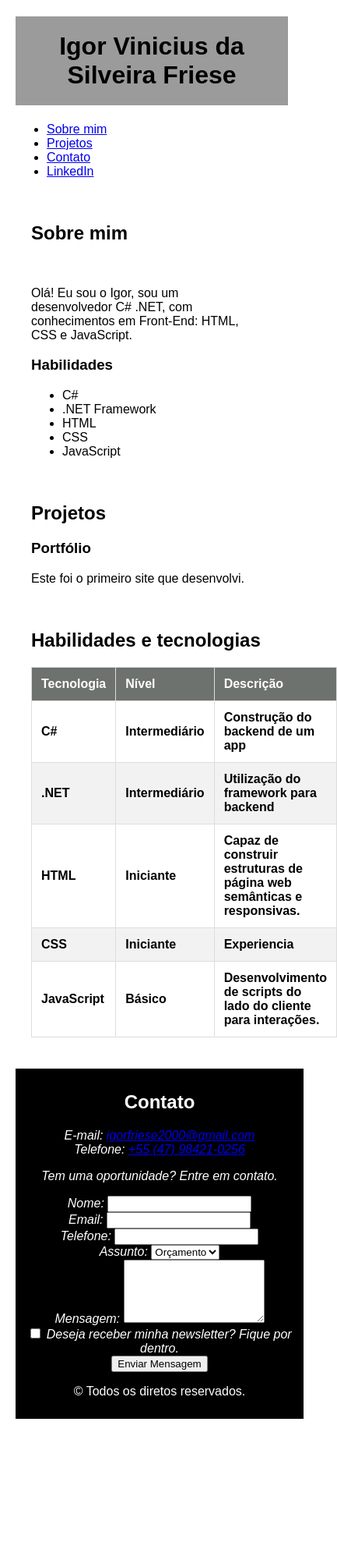
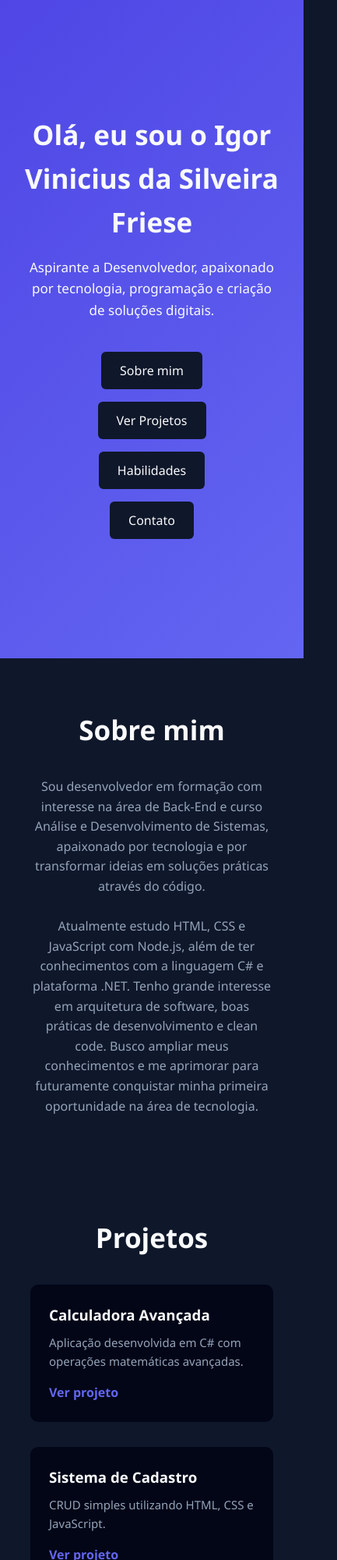
Before and after one commit to igorfriese/Portfolio, a plain HTML site: page index.html in a window 390 px wide. Shown: the top 2000 px of the page at 78% size, 433 px wide, since content can reach past the window. Before the commit the page ends 1839 px from the top, so only its background shows below. Drawn offline with Linux system fonts and the light colour scheme.

Commit message:
Introdução do JS, CSS Grid Layout, Box Model e FlexBox

```diff
--- a/index.html
+++ b/index.html
@@ -1,155 +1,120 @@
-<!DOCTYPE html>
-<html lang="pt-br">
+<!doctype html>
+<html lang="pt-BR">
   <head>
-    <meta charset="UTF-8">
-    <meta name="viewport" content="width=device-width, initial-scale=1.0">
-    <title>Portfólio - Igor Friese</title>
-    <link rel="stylesheet" href="style.css">
+    <meta charset="UTF-8" />
+    <meta name="viewport" content="width=device-width, initial-scale=1.0" />
+    <title>Meu Portfólio | Desenvolvedor</title>
+    <link rel="stylesheet" href="style.css" />
   </head>
   <body>
     <header>
-        <h1 class="titulo">Igor Vinicius da Silveira Friese</h1>
-        <nav>
-            <ul>
-                <li><a href="#sobre">Sobre mim</a></li>
-                <li><a href="#projetos">Projetos</a></li>
-                <li><a href="#contato">Contato</a></li>
-                <li><a href="https://www.linkedin.com/in/igorfriese/" target="_blank">LinkedIn</a></li>
-            </ul>
-        </nav>
+      <h1>Olá, eu sou o Igor Vinicius da Silveira Friese</h1>
+      <p>
+        Aspirante a Desenvolvedor, apaixonado por tecnologia, programação e
+        criação de soluções digitais.
+      </p>
+      <button class="btn" onclick="scrollToSection('sobre')">Sobre mim</button>
+      <button class="btn" onclick="scrollToSection('projetos')">
+        Ver Projetos
+      </button>
+      <button class="btn" onclick="scrollToSection('habilidades')">
+        Habilidades
+      </button>
+      <button class="btn" onclick="scrollToSection('contato')">Contato</button>
     </header>
 
-    <main>
     <section id="sobre">
       <h2>Sobre mim</h2>
-
-            <img src="" alt="">
-
-            <article>
-                <p>
-                    Olá! Eu sou o Igor, sou um desenvolvedor C# .NET, com conhecimentos em Front-End: HTML, CSS e JavaScript.
+      <p id="sobreMim">
+        Sou desenvolvedor em formação com interesse na área de Back-End e curso
+        Análise e Desenvolvimento de Sistemas, apaixonado por tecnologia e por
+        transformar ideias em soluções práticas através do código.
+        <br /><br />
+        Atualmente estudo HTML, CSS e JavaScript com Node.js, além de ter
+        conhecimentos com a linguagem C# e plataforma .NET. Tenho grande
+        interesse em arquitetura de software, boas práticas de desenvolvimento e
+        clean code. Busco ampliar meus conhecimentos e me aprimorar para
+        futuramente conquistar minha primeira oportunidade na área de
+        tecnologia.
       </p>
-            </article>
-
-            <aside>
-                <h3>Habilidades</h3>
-                <ul>
-                    <li>C#</li>
-                    <li>.NET Framework</li>
-                    <li>HTML</li>
-                    <li>CSS</li>
-                    <li>JavaScript</li>
-                </ul>
-            </aside>
     </section>
 
-        <section id="projeto">
+    <section id="projetos">
       <h2>Projetos</h2>
-            <article>
-                <h3>Portfólio</h3>
+      <div class="projects">
+        <div class="card">
+          <h3>Calculadora Avançada</h3>
           <p>
-                    Este foi o primeiro site que desenvolvi.
+            Aplicação desenvolvida em C# com operações matemáticas avançadas.
           </p>
-            </article>
+          <a href="#">Ver projeto</a>
+        </div>
+        <div class="card">
+          <h3>Sistema de Cadastro</h3>
+          <p>CRUD simples utilizando HTML, CSS e JavaScript.</p>
+          <a href="#">Ver projeto</a>
+        </div>
+        <div class="card">
+          <h3>Landing Page</h3>
+          <p>Página responsiva focada em conversão e design moderno.</p>
+          <a href="#">Ver projeto</a>
+        </div>
+      </div>
     </section>
 
     <section id="habilidades">
+      <h2>Habilidades</h2>
+      <div class="skills">
+        <div class="skill">HTML</div>
+        <div class="skill">CSS</div>
+        <div class="skill">JavaScript</div>
+        <div class="skill">Node.js</div>
+        <div class="skill">C#</div>
+        <div class="skill">.NET</div>
+        <div class="skill">SQL</div>
+        <div class="skill">GitHub</div>
+        <div class="skill">Padrão MVC</div>
+      </div>
+    </section>
 
-            <h2>Habilidades e tecnologias</h2>
+    <section id="contato">
+      <h2>Contato</h2>
+      <div class="contact">
+        <p>
+          Estou aberto a oportunidades de estágio e projetos na área de
+          desenvolvimento. Entre em contato:
+        </p>
 
-            <table class="tabela">
-
-                <thead>
-                    <tr>
-                        <th>Tecnologia</th>
-                        <th>Nível</th>
-                        <th>Descrição</th>
-                    </tr>
-                </thead>
-
-                <tbody>
-                    <tr>
-                        <td>C#</td>
-                        <td>Intermediário</td>
-                        <td>Construção do backend de um app</td>
-                    </tr>
-
-                    <tr>
-                        <td>.NET</td>
-                        <td>Intermediário</td>
-                        <td>Utilização do framework para backend</td>
-                    </tr>
-
-                    <tr>
-                        <td>HTML</td>
-                        <td>Iniciante</td>
-                        <td>Capaz de construir estruturas de página web semânticas e responsivas.</td>
-                    </tr>
-
-                    <tr>
-                        <td>CSS</td>
-                        <td>Iniciante</td>
-                        <td>Experiencia</td>
-                    </tr>
-
-                    <tr>
-                        <td>JavaScript</td>
-                        <td>Básico</td>
-                        <td>Desenvolvimento de scripts do lado do cliente para interações.</td>
-                    </tr>
-
-                </tbody>
-
-            </table>
-
+        <div class="contact-links">
+          <p>
+            💼 LinkedIn:
+            <a href="https://www.linkedin.com/in/igorfriese" target="_blank"
+              >linkedin.com/in/igorfriese</a
+            >
+          </p>
+          <p>
+            💻 GitHub:
+            <a href="https://github.com/igorfriese" target="_blank"
+              >github.com/igorfriese</a
+            >
+          </p>
+          <p>
+            📧 Email:
+            <a href="mailto:igorfriese2000@gmail.com"
+              >igorfriese2000@gmail.com</a
+            >
+          </p>
+          <p>
+            📱 Telefone:
+            <a href="tel:+5547984210256">+55 (47) 98421-0256</a>
+          </p>
+        </div>
+      </div>
     </section>
-    </main>
 
     <footer>
-        <section id="contato">
-            <h2>Contato</h2>
-
-            <address>
-                E-mail: <a href="mailto:igorfriese2000@gmail.com">igorfriese2000@gmail.com</a> <br>
-                Telefone: <a href="tel:+5547984210256">+55 (47) 98421-0256</a>
-
-            <p>Tem uma oportunidade? Entre em contato.</p>
-
-            <form action="">
-
-                <label for="nome">Nome: </label>
-                <input type="text" id="nome" name="nome" required> <br>
-
-                <label for="email">Email: </label>
-                <input type="email" id="email" name="email" required> <br>
-
-                <label for="telefone">Telefone: </label>
-                <input type="tel" id="telefone" name="telefone" required> <br>
-
-                <label for="assunto">Assunto: </label>
-                <select name="assunto" id="assunto">
-                    <option value="orcamento">Orçamento</option>
-                    <option value="duvida">Dúvida</option>
-                    <option value="outro">Outro</option>
-                </select>
-
-                <br>
-
-                <label for="mensagem">Mensagem: </label>
-                <textarea name="mensagem" id="mensagem" cols="20" rows="5" required></textarea> <br>
-
-                <input type="checkbox" id="inscricao" name="inscricao">
-                <label for="inscricao">Deseja receber minha newsletter? Fique por dentro.</label>
-
-                <br>
-
-                <input type="submit" value="Enviar Mensagem">
-
-            </form>
-
-        </section>
-        <p>&copy; Todos os diretos reservados.</p>
+      <p>© 2026 - Desenvolvido por Igor Friese</p>
     </footer>
-
+    <script src="script.js"></script>
   </body>
 </html>
--- /dev/null
+++ b/script.js
@@ -0,0 +1,5 @@
+function scrollToSection(id) {
+  document.getElementById(id).scrollIntoView({
+    behavior: 'smooth'
+  });
+}
--- a/style.css
+++ b/style.css
@@ -1,60 +1,163 @@
-body {
-    font-family: Arial, Helvetica, sans-serif;
-    margin: 20px;
+:root {
+  --primary: #4f46e5;
+  --secondary: #6366f1;
+  --dark: #0f172a;
+  --light: #f8fafc;
+  --gray: #94a3b8;
 }
 
-.titulo {
-    background-color: #9b9b9b;
-    padding: 20px;
-    text-align: center;
+* {
+  margin: 0;
+  padding: 0;
+  box-sizing: border-box;
+  font-family: 'Segoe UI', Tahoma, Geneva, Verdana, sans-serif;
 }
 
-#habilidades {
-    font-weight: bold;
+body {
+  background: var(--dark);
+  color: var(--light);
+  line-height: 1.6;
 }
 
-.tabela {
-  width: 45%;
-  border-collapse: collapse;
-  margin: 20px 0;
+header {
+  min-height: 100vh;
+  display: flex;
+  flex-direction: column;
+  justify-content: center;
+  align-items: center;
+  text-align: center;
+  padding: 32px;
+  background: linear-gradient(135deg, var(--primary), var(--secondary));
 }
 
-.tabela th,
-.tabela td {
-  border: 1px solid #ddd;
-  padding: 12px;
-  text-align: left;
+header h1 {
+  font-size: 48px;
+  margin-bottom: 16px;
 }
 
-.tabela th {
-  background-color: #6e726f;
-  color: white;
+header p {
+  max-width: 600px;
+  font-size: 17px;
+  margin-bottom: 32px;
 }
 
-.tabela tr:nth-child(even) {
-  background-color: #f2f2f2;
+#sobreMim {
+    max-width: 800px;
+    margin: 0 auto;
+    text-align: center;
+    color: #94a3b8;
+    font-size: 16px;
 }
 
-.tabela tr:hover {
-  background-color: #ddd;
+.btn {
+  padding: 13px 24px;
+  background: var(--dark);
+  color: var(--light);
+  border: none;
+  border-radius: 6px;
+  cursor: pointer;
+  font-size: 16px;
+  transition: transform 0.2s, background 0.2s;
+  margin: 8px;
 }
 
-main {
-    display: grid;
-    grid-template-columns: repeat(auto-fit, minmax(300px,1fr));
-    gap: 20px;
-    padding: 20px;
+.btn:hover {
+  background: #020617;
+  transform: scale(1.05);
 }
 
-#sobre {
-    margin-right: 30px;
+section {
+  padding: 64px 10%;
+}
+
+h2 {
+  font-size: 35px;
+  margin-bottom: 32px;
+  text-align: center;
+}
+
+.projects {
+  display: grid;
+  grid-template-columns: repeat(auto-fit, minmax(250px, 1fr));
+  gap: 32px;
+}
+
+.card {
+  background: #020617;
+  border-radius: 10px;
+  padding: 24px;
+  transition: transform 0.3s, box-shadow 0.3s;
+}
+
+.card:hover {
+  transform: translateY(-10px);
+  box-shadow: 0 20px 40px rgba(0,0,0,0.4);
+}
+
+.card h3 {
+  margin-bottom: 8px;
+}
+
+.card p {
+  color: var(--gray);
+  font-size: 15px;
+  margin-bottom: 16px;
+}
+
+.card a {
+  color: var(--secondary);
+  text-decoration: none;
+  font-weight: bold;
+}
+
+.skills {
+  display: flex;
+  flex-wrap: wrap;
+  justify-content: center;
+  gap: 16px;
+}
+
+.skill {
+  background: #020617;
+  padding: 11px 19px;
+  border-radius: 20px;
+  font-size: 14px;
+  border: 1px solid var(--secondary);
 }
 
 footer {
-    background-color: black;
-    color: #fff;
-    text-align: center;
-    padding: 10px;
-    bottom: 0;
-    width: 100%;
+  text-align: center;
+  padding: 32px;
+  background: #020617;
+  color: var(--gray);
 }
+
+@media (max-width: 600px) {
+  header h1 {
+    font-size: 35px;
+  }
+}
+
+#contato {
+  padding: 60px 20px;
+  text-align: center;
+}
+
+.contact {
+  max-width: 600px;
+  margin: 0 auto;
+}
+
+.contact-links p {
+  margin: 10px 0;
+}
+
+.contact-links a {
+  text-decoration: none;
+  color: #0077ff;
+  font-weight: bold;
+}
+
+.contact-links a:hover {
+  text-decoration: underline;
+}
```
Lines whose indentation alone changed are shown as unchanged.
